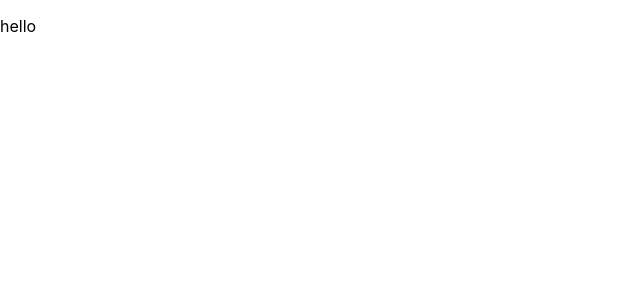
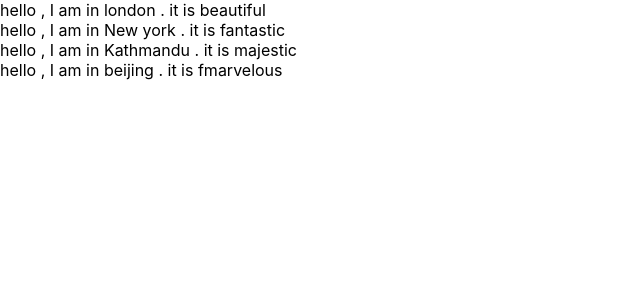
Before and after one commit to manishdan/firstproject, a React (Create React App) app: page / in a window 1280 px wide. Shown: the top 300 px of the page, without its empty margins (0-640 px from the left). Built offline with nearby package versions, Linux system fonts and the light colour scheme.

Commit message:
value push to porps

```diff
--- a/src/App.css
+++ b/src/App.css
@@ -1,4 +1,4 @@
-. {
+* {
   padding: 0;
   margin: 0;
 }
--- a/src/App.js
+++ b/src/App.js
@@ -1,10 +1,17 @@
-
 import './App.css';
+import City from "./Component/City"
 
 function App() {
   return (
     <div className="App">
-      <p>hello</p>
+      <City city="london" feature="beautiful"/>
+      <City city="New york" feature="fantastic"/>
+      <City city="Kathmandu" feature="majestic"/>
+      <City city="beijing" feature="fmarvelous"/>
+      {/* <p>hello , I am in london city . it is beautiful</p>
+      <p>hello , I am in  . it is fantastic</p>
+      <p>hello , I am in Kathmandu . it is majestic</p>
+      <p>hello , I am in beijing  . it is marvelous</p> */}
     </div>
   );
 }
--- /dev/null
+++ b/src/Component/City.jsx
@@ -0,0 +1,10 @@
+import React from 'react'
+import './City.css'
+
+const City = (props) => {
+  return (
+    <p>hello , I am in  {props.city} . it is {props.feature}</p>
+  )
+}
+
+export default City
```
Also changed, not shown: src/Component/Hello.jsx (added, +7 -0 lines), src/Component/City.css (added), src/Component/Hello.css (added).
